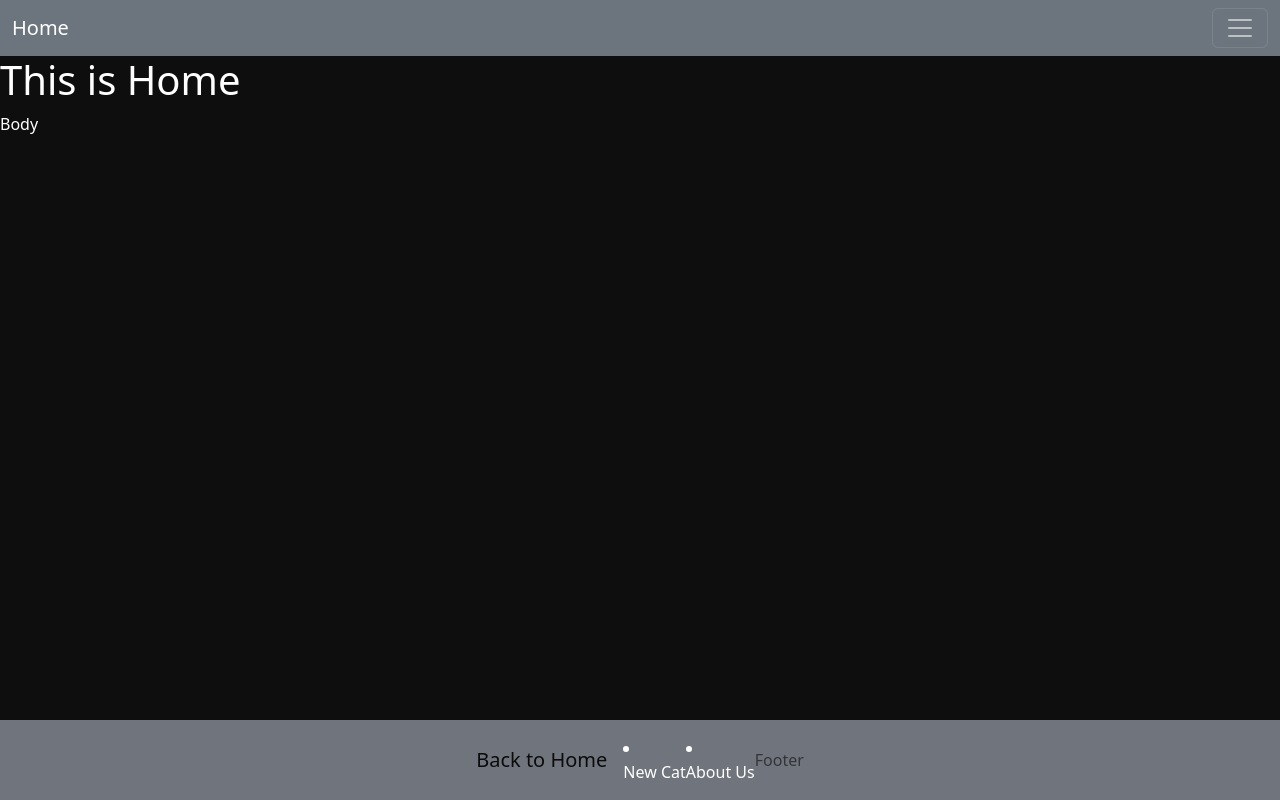
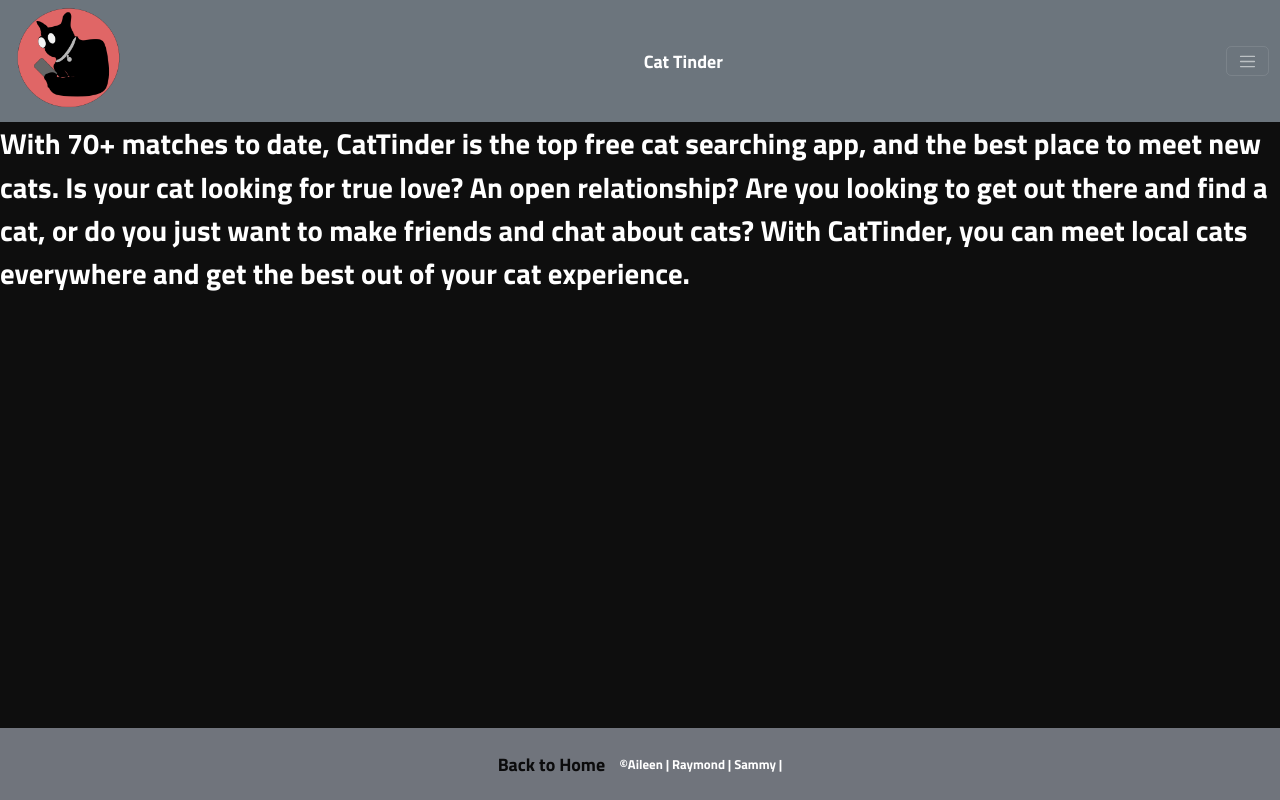
Before and after one commit to learn-academy-2022-hotel/cat-tinder-frontend-team-cats-rule-dogs-drool, a React (Create React App) app: page / in a window 1280 px wide. Built offline with nearby package versions, Linux system fonts and the light colour scheme; no server answers.

Commit message:
css updates

```diff
--- a/src/App.css
+++ b/src/App.css
@@ -1,3 +1,10 @@
+/* font */
+@import url('https://fonts.googleapis.com/css2?family=Fira+Mono&family=Titillium+Web:wght@700&display=swap');
+
+* {
+  font-family: 'Titillium Web', sans-serif;
+  font-size: .9rem;
+}
 
 body {
   align-items: center;
@@ -7,6 +14,7 @@ body {
   width: 100%;
   flex-direction: column;
   color: white !important;
+  font-family: 'Titillium Web', sans-serif;
 }
 
 .catcard {
@@ -15,6 +23,13 @@ body {
   flex-wrap: wrap;
   padding: 1rem;
   margin: 0;
+  justify-content: space-around;
+
+
+}
+.catcard img{
+  height: 22rem !important;
+  width: 18rem !important;
 }
   #root {
   width: 100%;
@@ -33,7 +48,7 @@ body {
     flex-direction: row;
     justify-content: space-around;
     display: flex;
-    position: absolute;
+    position: fixed;
     bottom: 0;
 
 }
@@ -47,3 +62,19 @@ body {
   width: 8rem;
   padding: 0;
 }
+
+img {
+  height: 7.5rem;
+  width: 10rem;
+}
+
+.text-container{
+  height: 0;
+  width: auto;
+  font-size: 2rem;
+}
+
+.footer-textbox{
+  height: 18px;
+  width: auto;
+}
--- a/src/App.js
+++ b/src/App.js
@@ -9,7 +9,7 @@ import Home from "./pages/Home"
 import NotFound from "./pages/NotFound"
 import './App.css';
 import './index.css';
-//import mockCats from "./mockCats"
+// import mockCats from "./mockCats"
 import { Routes, Route } from "react-router-dom"
 
 const App = () => {
--- a/src/components/Footer.js
+++ b/src/components/Footer.js
@@ -15,15 +15,7 @@ const Footer = (args) => {
     <div className="footer">
       <Navbar {...args}>
         <NavbarBrand href="/">Back to Home</NavbarBrand>
-            <NavItem>
-              <NavLink href="/Catnew/">New Cat</NavLink>
-            </NavItem>
-            <NavItem>
-              <NavLink href="/Catedit">
-                About Us
-              </NavLink>
-            </NavItem>
-          <NavbarText>Footer</NavbarText>
+        <div className='footer-textbox'> &copy;Aileen | Raymond | Sammy |</div>
       </Navbar>
     </div>
     </>
--- a/src/components/Header.js
+++ b/src/components/Header.js
@@ -13,6 +13,7 @@ import {
   DropdownItem,
   NavbarText,
 } from 'reactstrap';
+import logo from '../assets/Logo.png'
 
 const Header = (args) => {
   const [isOpen, setIsOpen] = useState(false);
@@ -22,7 +23,8 @@ const Header = (args) => {
   return (
     <div>
       <Navbar color="secondary" dark {...args}>
-        <NavbarBrand href="/">Home</NavbarBrand>
+      <img src={logo}></img>
+        <NavbarBrand href="/">Cat Tinder</NavbarBrand>
         <NavbarToggler onClick={toggle} />
         <Collapse isOpen={isOpen} navbar>
           <Nav className="me-auto" navbar>
@@ -46,7 +48,6 @@ const Header = (args) => {
               </DropdownMenu>
             </UncontrolledDropdown>
           </Nav>
-          <NavbarText>Navbar</NavbarText>
         </Collapse>
       </Navbar>
     </div>
--- a/src/pages/Home.js
+++ b/src/pages/Home.js
@@ -2,12 +2,12 @@ import React from "react"
 
 const Home = () => {
   return (
- <>
- <h1>This is Home</h1>
- <div className="body">
-    Body
- </div>
- </>
+    <>
+  <div className="body">
+    <div className="text-container"> With 70+ matches to date, CatTinder is the top free cat searching app, and the best place to meet new cats. Is your cat looking for true love? An open relationship? Are you looking to get out there and find a cat, or do you just want to make friends and chat about cats? With CatTinder, you can meet local cats everywhere and get the best out of your cat experience.
+    </div>
+  </div>
+    </>
   );
 }
 
```
Also changed, not shown: src/assets/Logo.png (added).
